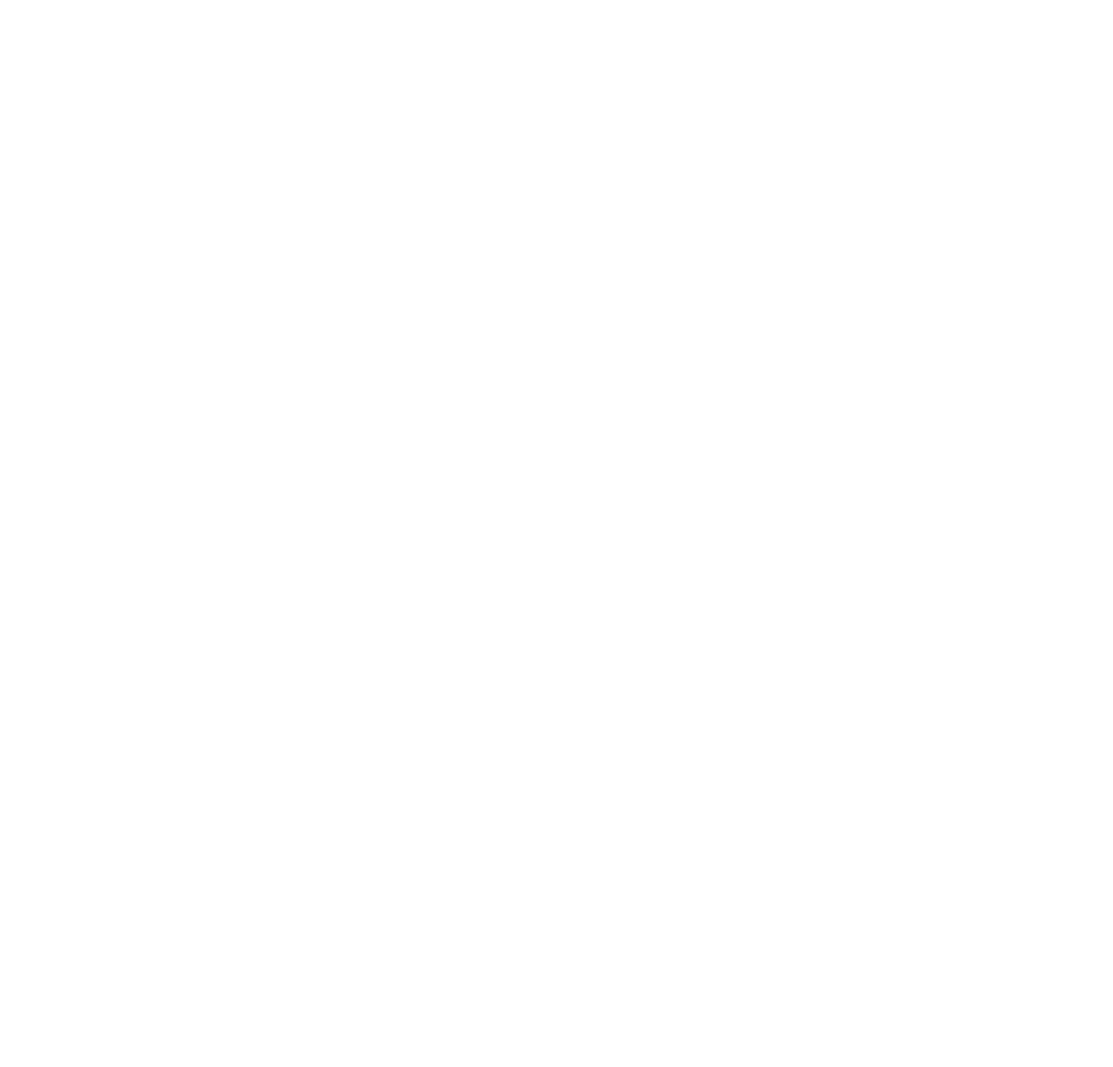
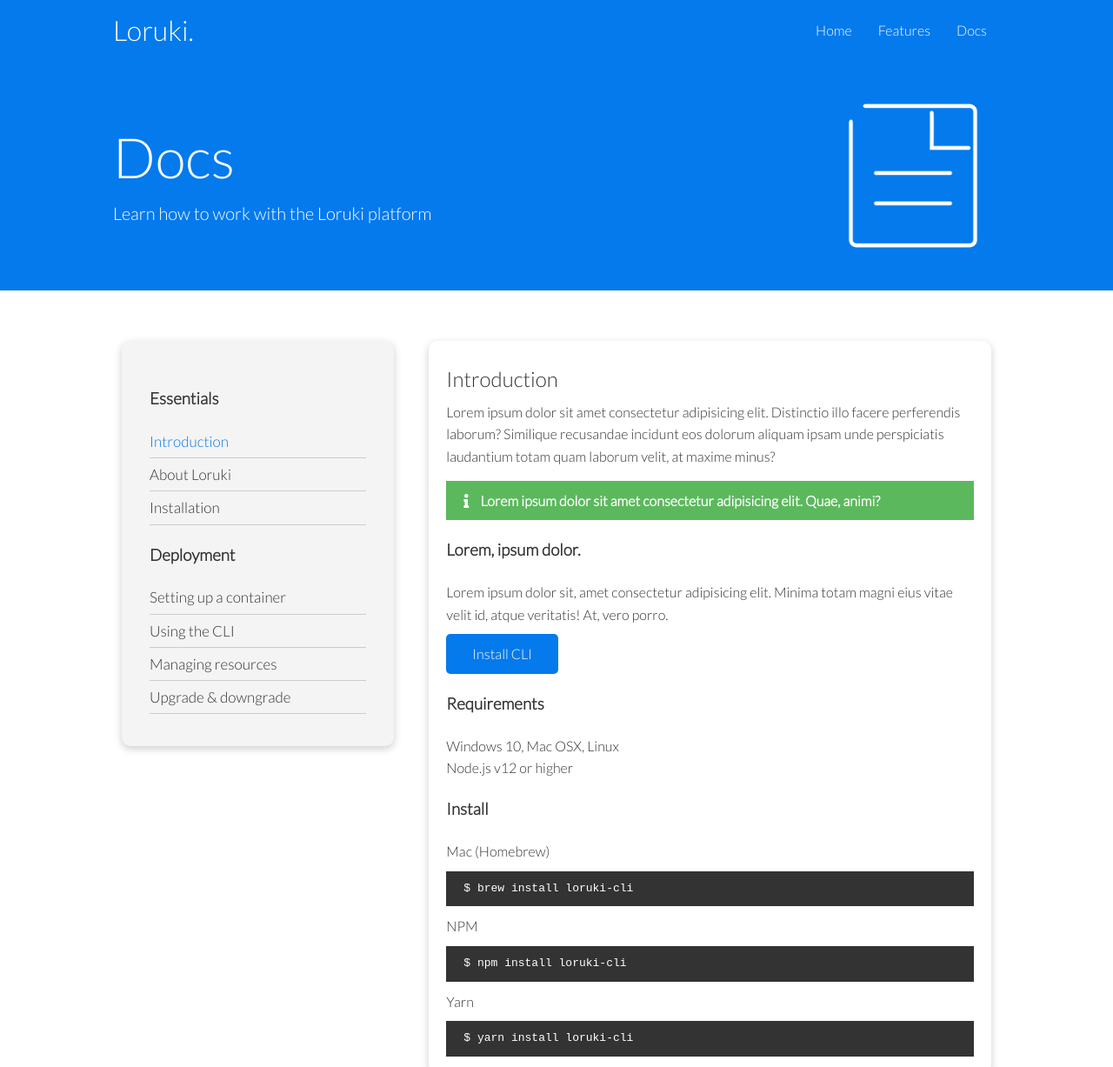
Before and after one commit to moqdev/loruki-website, a plain HTML site: page docs.html in a window 1280 px wide. Shown: the top 1227 px of the page at 87% size. Before the commit the page ends 800 px from the top, so only its background shows below. Drawn offline with Linux system fonts and the light colour scheme.

Commit message:
Add docs page and alert, code blocks

```diff
--- a/css/style.css
+++ b/css/style.css
@@ -43,6 +43,13 @@ p {
 
 img {
   width: 100%;
+}
+
+code,
+pre {
+  background: #333;
+  color: #fff;
+  padding: 10px;
 }
 
 /* Navbar */
@@ -218,6 +225,27 @@ img {
   grid-column: 1 / span 2;
 }
 
+/* Docs */
+.docs-main h3 {
+  margin: 20px 0;
+}
+
+.docs-main .grid {
+  grid-template-columns: 1fr 2fr;
+  align-items: flex-start;
+}
+
+.docs-main nav li {
+  font-size: 17px;
+  padding-bottom: 5px;
+  margin-bottom: 5px;
+  border-bottom: 1px #ccc solid;
+}
+
+.docs-main a:hover {
+  font-weight: bold;
+}
+
 /* Footer */
 .footer .social a {
   margin: 0 10px;
--- a/css/utilities.css
+++ b/css/utilities.css
@@ -69,6 +69,23 @@
   color: #fff;
 }
 
+/* Text colors */
+.text-primary {
+  color: var(--primary-color);
+}
+
+.text-secondary {
+  color: var(--secondary-color);
+}
+
+.text-dark {
+  color: var(--dark-color);
+}
+
+.text-light {
+  color: var(--light-color);
+}
+
 /* Text sizes */
 .lead {
   font-size: 20px;
@@ -92,6 +109,28 @@
 
 .text-center {
   text-align: center;
+}
+
+/* Alert */
+.alert {
+  background-color: var(--light-color);
+  padding: 10px 20px;
+  font-weight: bold;
+  margin: 15px 0;
+}
+
+.alert i {
+  margin-right: 10px;
+}
+
+.alert-success {
+  background-color: var(--success-color);
+  color: #fff;
+}
+
+.alert-error {
+  background-color: var(--error-color);
+  color: #fff;
 }
 
 
--- a/docs.html
+++ b/docs.html
@@ -0,0 +1,124 @@
+<!DOCTYPE html>
+<html lang="en">
+
+<head>
+  <meta charset="UTF-8">
+  <meta http-equiv="X-UA-Compatible" content="IE=edge">
+  <meta name="viewport" content="width=device-width, initial-scale=1.0">
+  <link rel="stylesheet" href="https://cdnjs.cloudflare.com/ajax/libs/font-awesome/5.15.1/css/all.min.css"
+    integrity="sha512-+4zCK9k+qNFUR5X+cKL9EIR+ZOhtIloNl9GIKS57V1MyNsYpYcUrUeQc9vNfzsWfV28IaLL3i96P9sdNyeRssA=="
+    crossorigin="anonymous" />
+  <link rel="stylesheet" href="./css/utilities.css">
+  <link rel="stylesheet" href="./css/style.css">
+  <title>Loruki | Cloud Hosting For Everyone</title>
+</head>
+
+<body>
+
+  <!-- Navbar -->
+  <div class="navbar">
+    <div class="container flex">
+      <h1 class="logo">Loruki.</h1>
+      <nav>
+        <ul>
+          <li><a href="index.html">Home</a></li>
+          <li><a href="features.html">Features</a></li>
+          <li><a href="docs.html">Docs</a></li>
+        </ul>
+      </nav>
+    </div>
+  </div>
+
+  <!-- Head -->
+  <section class="docs-head bg-primary py-3">
+    <div class="container grid">
+      <div>
+        <h1 class="xl">Docs</h1>
+        <p class="lead">Learn how to work with the Loruki platform</p>
+      </div>
+      <img src="./images/docs.png" alt="">
+    </div>
+  </section>
+
+  <!-- Docs main -->
+  <section class="docs-main my-4">
+    <div class="container grid">
+      <div class="card bg-light p-3">
+        <h3 class="my-2">Essentials</h3>
+        <nav>
+          <ul>
+            <li><a class="text-primary" href="#">Introduction</a></li>
+            <li><a href="#">About Loruki</a></li>
+            <li><a href="#">Installation</a></li>
+          </ul>
+        </nav>
+
+        <h3 class="my-2">Deployment</h3>
+        <nav>
+          <ul>
+            <li><a href="#">Setting up a container</a></li>
+            <li><a href="#">Using the CLI</a></li>
+            <li><a href="#">Managing resources</a></li>
+            <li><a href="#">Upgrade & downgrade</a></li>
+          </ul>
+        </nav>
+        </div>
+        <div class="card">
+          <h2>Introduction</h2>
+          <p>Lorem ipsum dolor sit amet consectetur adipisicing elit. Distinctio illo facere perferendis laborum? Similique
+            recusandae incidunt eos dolorum aliquam ipsam unde perspiciatis laudantium totam quam laborum velit, at maxime
+            minus?</p>
+
+          <div class="alert alert-success">
+            <i class="fas fa-info"></i> Lorem ipsum dolor sit amet consectetur adipisicing elit. Quae, animi?
+          </div>
+
+          <h3>Lorem, ipsum dolor.</h3>
+          <p>Lorem ipsum dolor sit, amet consectetur adipisicing elit. Minima totam magni eius vitae velit id, atque veritatis!
+            At, vero porro.</p>
+          <a href="#" class="btn btn-primary">Install CLI</a>
+
+          <h3>Requirements</h3>
+          <ul>
+            <li>Windows 10, Mac OSX, Linux</li>
+            <li>Node.js v12 or higher</li>
+          </ul>
+
+          <h3>Install</h3>
+          <p>Mac (Homebrew)</p>
+          <pre><code>$ brew install loruki-cli</code></pre>
+          <p>NPM</p>
+          <pre><code>$ npm install loruki-cli</code></pre>
+          <p>Yarn</p>
+          <pre><code>$ yarn install loruki-cli</code></pre>
+
+          </div>
+          </div>
+          </section>
+
+  <!-- Footer -->
+  <footer class="footer bg-dark py-5">
+    <div class="container grid grid-3">
+      <div>
+        <h1>Loruki
+        </h1>
+        <p>Copyright &copy; 2020</p>
+      </div>
+      <nav>
+        <ul>
+          <li><a href="index.html">Home</a></li>
+          <li><a href="features.html">Features</a></li>
+          <li><a href="docs.html">Docs</a></li>
+        </ul>
+      </nav>
+      <div class="social">
+        <a href="#"><i class="fab fa-github fa-2x"></i></a>
+        <a href="#"><i class="fab fa-facebook fa-2x"></i></a>
+        <a href="#"><i class="fab fa-instagram fa-2x"></i></a>
+        <a href="#"><i class="fab fa-twitter fa-2x"></i></a>
+      </div>
+    </div>
+  </footer>
+</body>
+
+</html>
```
